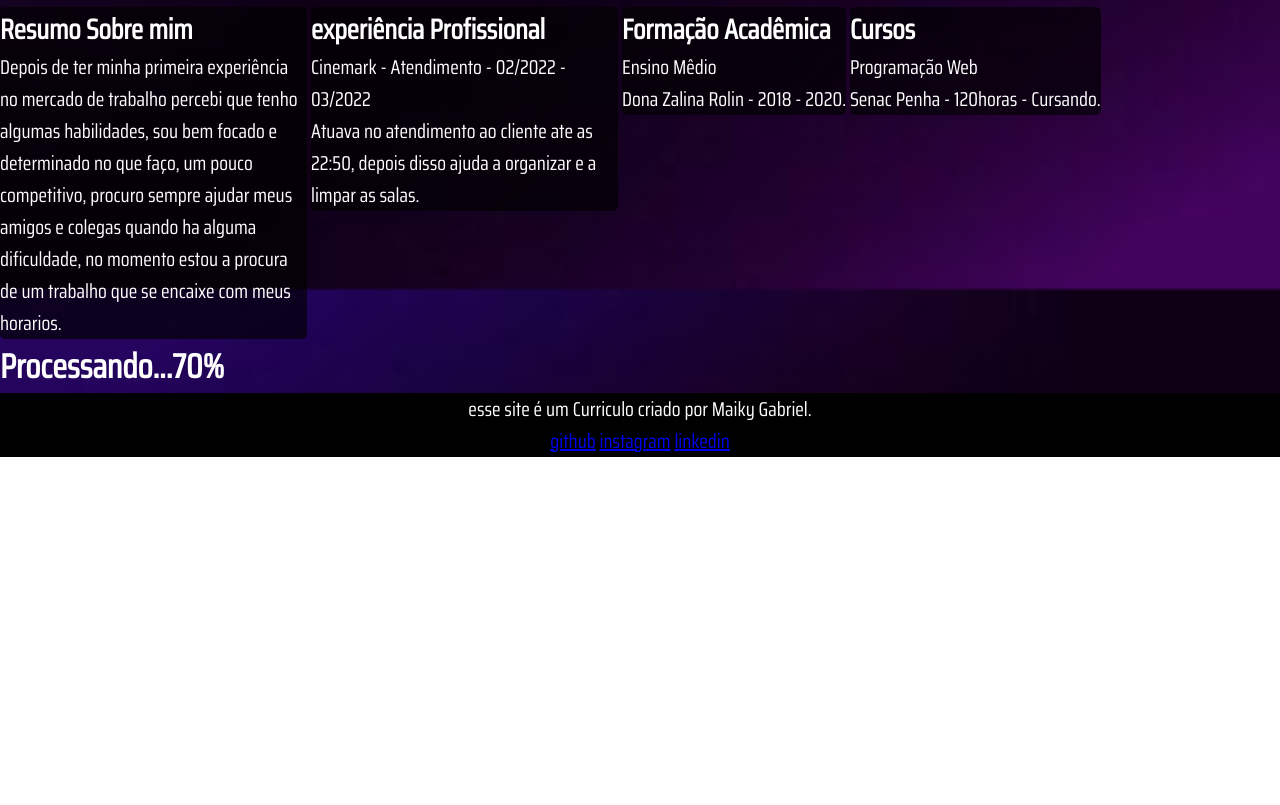
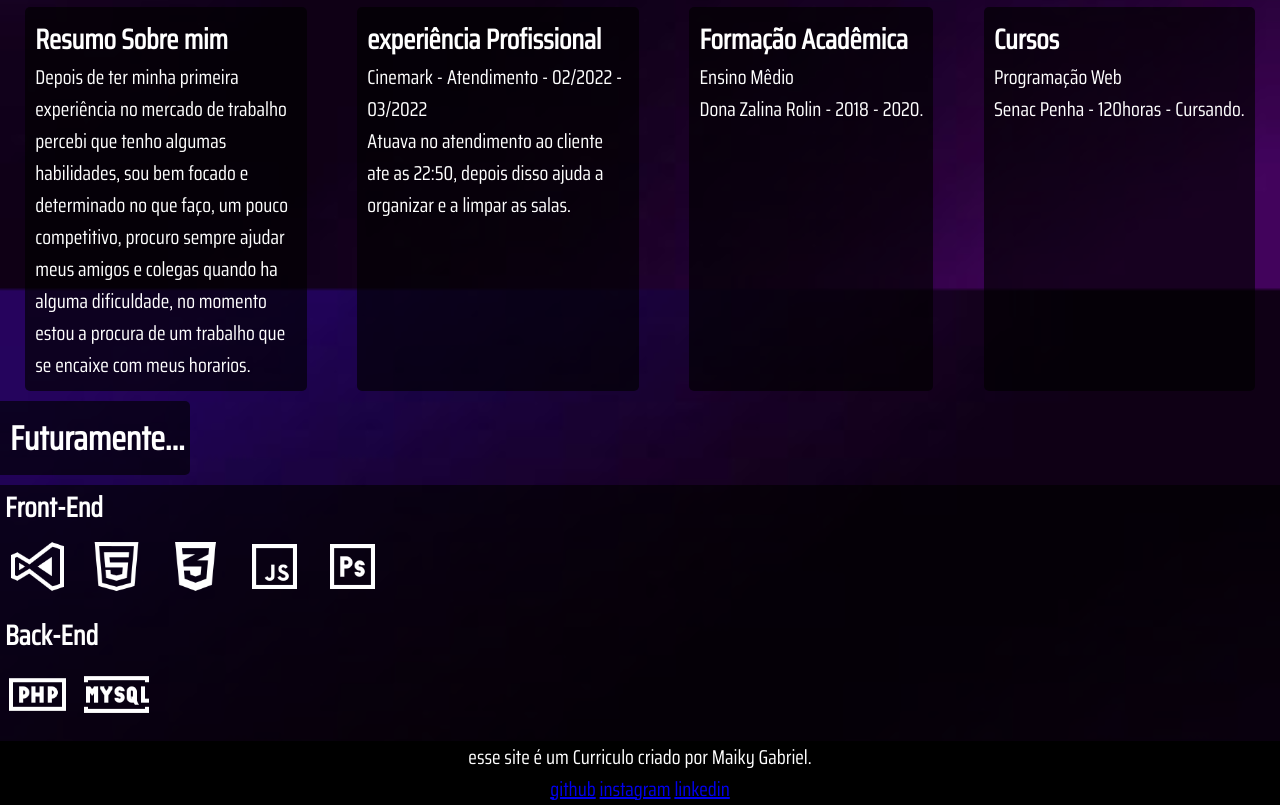
Before and after one commit to MaikyG/MaikyG.github.io, a plain HTML site: page curriculo/index_curriculo.html in a window 1280 px wide. Shown: the part 625-1430 px from the top of the page. Before the commit the page ends 1082 px from the top, so only its background shows below. Drawn offline with Linux system fonts and the light colour scheme.

Commit message:
Update Curriculo
adição do futuramente...

```diff
--- a/curriculo/css/style.css
+++ b/curriculo/css/style.css
@@ -63,7 +63,7 @@ main {
     flex: 1;
 }
 
-#Anome {
+.Anome {
     padding: 10px 5px 10px 10px;
     border-radius: 0 5px 5px 0;
 
@@ -102,22 +102,43 @@ article #fundo h3 p {
     min-height: auto;
 }
 
-article #Aresumo div {
-    padding: 10px;
-    margin: 10px;
+#Aresumo {
+    display: flex;
+    justify-content: space-around;
+    max-height: auto;
+
 }
 
 .resumo {
-    display:inline-flex ;
+    display:inline-block ;
     vertical-align: top;
-    max-width:24%;
-
+    max-width:22%;
+    padding: 10px;
     background-color: rgba(0, 0, 0, 0.650);
     border-radius: 5px;
-    max-height: 100%;
-    flex-direction: column;
-    flex-wrap: wrap;
 }
+
+#figuras h3{
+    padding: 0 5px;
+}
+
+#figuras img {
+    max-width: 75px;
+    max-height: 75px;
+    padding: 5px;
+}
+
+.futura {
+    display: inline-block;
+}
+
+section {
+    background-color: rgba(0, 0, 0, 0.650);
+}
+
+
+
+
 
 
 ul li {
--- a/curriculo/index_curriculo.html
+++ b/curriculo/index_curriculo.html
@@ -8,7 +8,7 @@
     <link rel="preconnect" href="https://fonts.googleapis.com">
     <link rel="preconnect" href="https://fonts.gstatic.com" crossorigin>
     <link href="https://fonts.googleapis.com/css2?family=Saira+Condensed&display=swap" rel="stylesheet">
-    <link href="https://fonts.googleapis.com/icon?family=Material+Icons"rel="stylesheet">
+
 
     <title>Maiky_Curriculo</title>
 </head>
@@ -19,7 +19,7 @@
 
     <main>
         <div class="Blimitador">
-            <h1 id="Anome"><i>Maiky Batista</i></h1>
+            <h1 class="Anome"><i>Maiky Batista</i></h1>
         </div>
 
 
@@ -52,32 +52,54 @@
 
         <article id="Aresumo">
 
-            <div class="resumo espacinho">
+            <div class="resumo ">
                 <h3>Resumo Sobre mim</h3>
                 <p>Depois de ter minha primeira experiência no mercado de trabalho percebi que tenho algumas habilidades, sou bem focado e determinado no que faço, um pouco competitivo, procuro sempre ajudar meus amigos e colegas quando ha alguma dificuldade, no momento estou a procura de um trabalho que se encaixe com meus horarios.</p>
             </div>
 
-            <div class="resumo espacinho">
+            <div class="resumo ">
                 <h3>experiência Profissional</h3>
                 <p>Cinemark - Atendimento - 02/2022 - 03/2022</p>
                 <p>Atuava no atendimento ao cliente ate as 22:50, depois disso ajuda a organizar e a limpar as salas.</p>
             </div>
 
-            <div class="resumo espacinho">
+            <div class="resumo ">
                 <h3>Formação Acadêmica</h3>
                 <p>Ensino Mêdio</p>
                 <p>Dona Zalina Rolin - 2018 - 2020.</p>
             </div>
 
-            <div class="resumo espacinho">
+            <div class="resumo ">
                 <h3>Cursos</h3>
                 <p>Programação Web</p>
                 <p>Senac Penha - 120horas - Cursando.</p>
             </div>
         </article>
 
-        <article>
-            <h2>Processando...70%</h2>
+        <article id="figuras">
+
+            <div class="Blimitador">
+                <h2 class="Anome">Futuramente...</h2>
+            </div>
+
+           <section>
+                <h3>Front-End</h3>
+                <div class="futura">
+                    <img src="imagens/Visual Studio.png" alt="">
+                    <img src="imagens/Html 5.png" alt="">
+                    <img src="imagens/Css3 Logo.png" alt="">
+                    <img src="imagens/Js Squared.png" alt="">
+                    <img src="imagens/Adobe Photoshop.png" alt="">
+                </div>
+            </section>
+
+            <section>
+                <h3>Back-End</h3>
+                <div class="futura">
+                    <img src="imagens/PHP.png" alt="">
+                    <img src="imagens/MySQL.png" alt="">
+                </div>
+            </section>
         </article>
 
 
```
Also changed, not shown: curriculo/imagens/Adobe Photoshop.png (added), curriculo/imagens/Css3 Logo.png (added), curriculo/imagens/Html 5.png (added), curriculo/imagens/Js Squared.png (added), curriculo/imagens/MySQL.png (added), curriculo/imagens/PHP.png (added), curriculo/imagens/Visual Studio.png (added).
